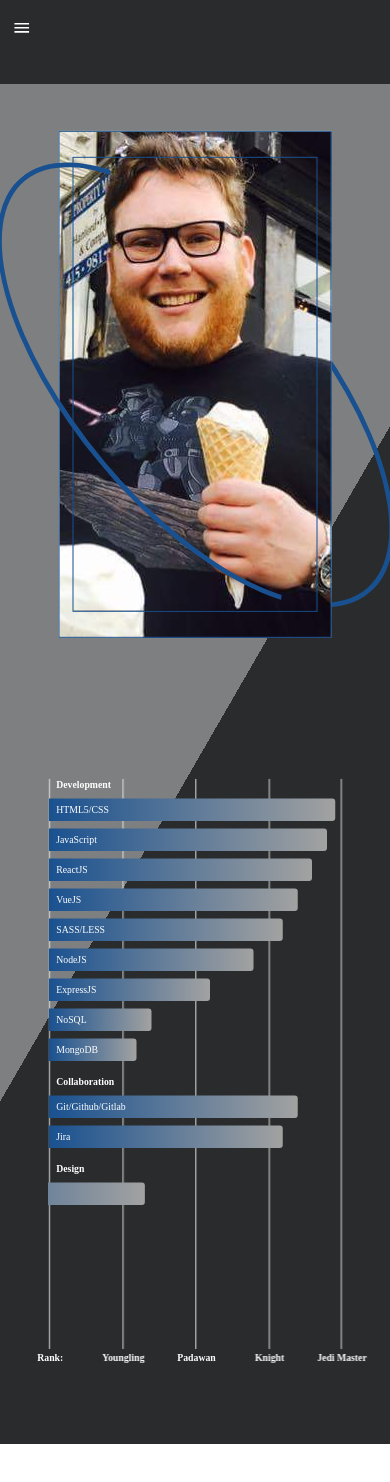
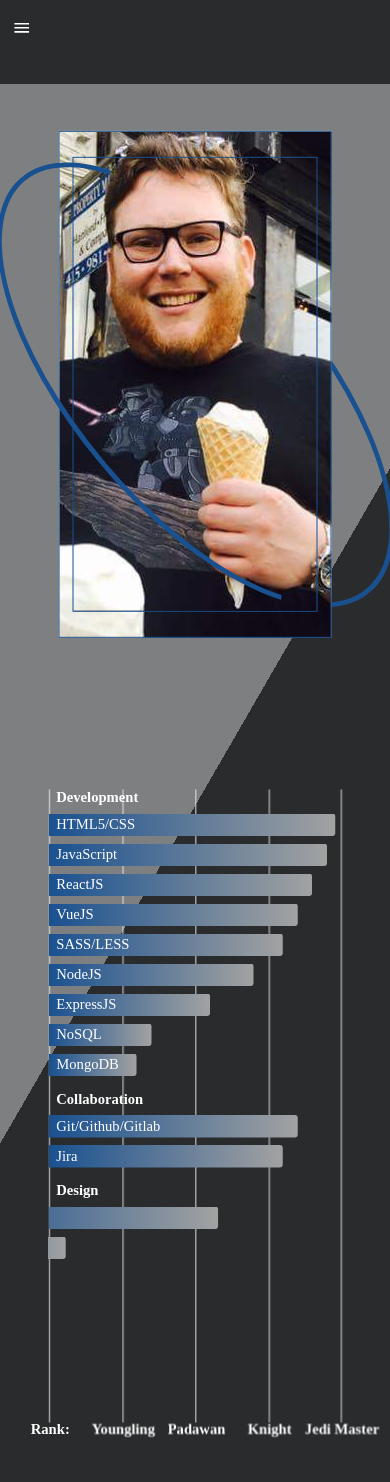
Before and after one commit to AdamBFriedman/adamfriedmanportfolioNextJs, a Next.js app: page /about in a window 390 px wide. Shown: the top 1482 px of the page. Before the commit the page ends 1444 px from the top, so only its background shows below. Built offline with nearby package versions, Linux system fonts and the light colour scheme.

Commit message:
Style profile card and skills for mobile

```diff
--- a/src/components/Profile.tsx
+++ b/src/components/Profile.tsx
@@ -1,13 +1,13 @@
-import type { RootState } from "@/store/store";
 import { useSelector } from "react-redux";
 import LinkedInIcon from "@mui/icons-material/LinkedIn";
 import GitHubIcon from "@mui/icons-material/GitHub";
 import EmailIcon from "@mui/icons-material/Email";
 import Link from "next/link";
+import { isDarkModeStore } from "./Navbar";
 
 const Profile = () => {
   const isDarkMode = useSelector(
-    (state: RootState) => state.isDarkMode.isDarkMode
+    (state: isDarkModeStore) => state.isDarkMode.isDarkMode
   );
 
   return (
--- a/src/styles/profileCard.scss
+++ b/src/styles/profileCard.scss
@@ -226,4 +226,8 @@
   .profileCard {
     width: 70vw;
   }
+
+  .profileLinksWrapper {
+    width: 70%;
+  }
 }
--- a/src/styles/skills.scss
+++ b/src/styles/skills.scss
@@ -254,3 +254,17 @@ $chartBarGap: 10px;
     opacity: 1;
   }
 }
+
+@media screen and (max-width: 600px) {
+  .skills {
+    height: 100vh;
+  }
+
+  .lines {
+    font-size: 1.5em;
+  }
+
+  .charts {
+    font-size: 1.5em;
+  }
+}
```
